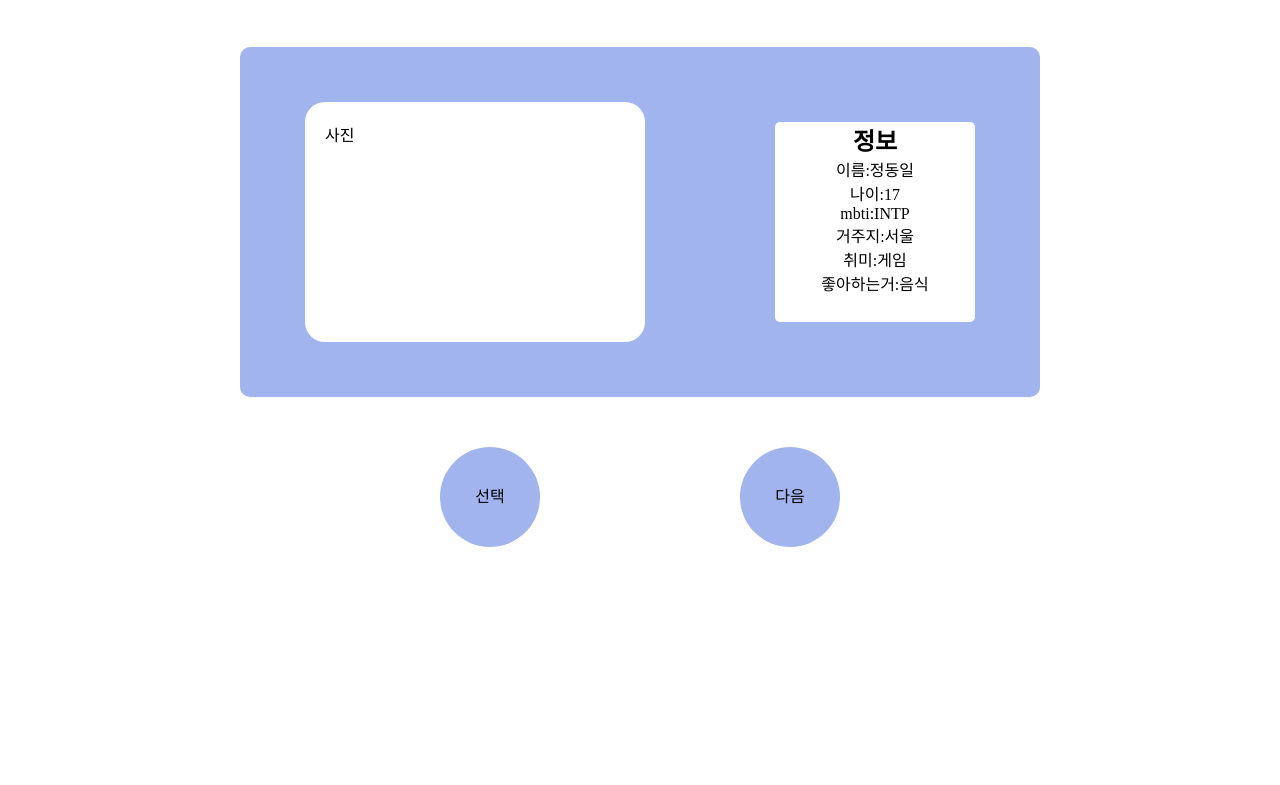
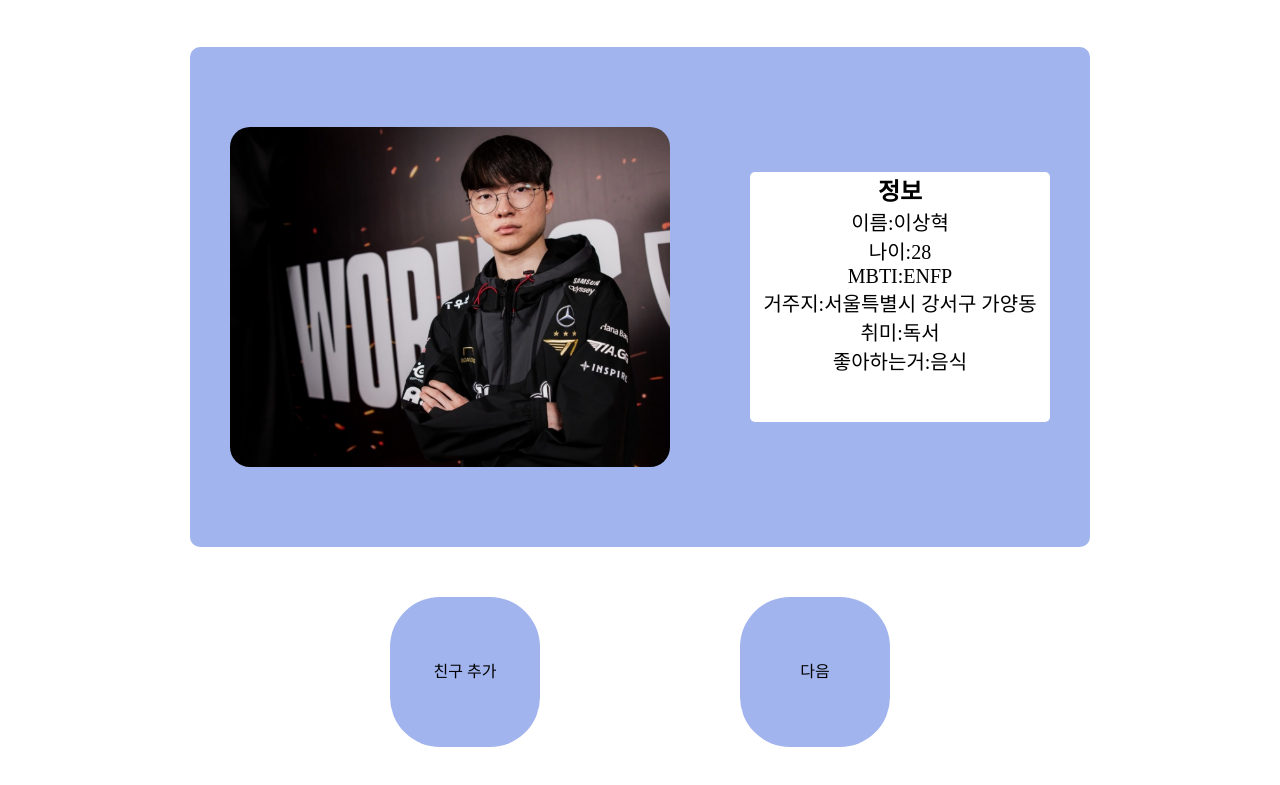
Before and after one commit to Marhs2/ss-project, a plain HTML site: page about/about.html in a window 1280 px wide. Shown: the part 49-834 px from the top of the page. Drawn offline with Linux system fonts and the light colour scheme.

Commit message:
수정 1

```diff
--- a/about/about.html
+++ b/about/about.html
@@ -14,7 +14,7 @@
                     <li><a href="../메인/g.html">메인</a></li>
                     <li><a href="../about/about.html">친구 찾기</a></li>
                     <li><a href="../shorts/shorts.html">쇼츠</a></li>
-                    <li><a href="#" class="prof">프르필</a></li>
+                    <li><a href="#" >프르필</a></li>
                 </ul>
             </nav>
     </header>
@@ -23,22 +23,22 @@
     <main>
         <section>
             <article class="main">
-                <div>사진</div>
+                <div class="prof"></div>
                 <article class="about">
                     <ul>
                         <h2>정보</h2>
-                        <li>이름:정동일</li>
-                        <li>나이:17</li>
-                        <li>mbti:INTP</li>
-                        <li>거주지:서울</li>
-                        <li>취미:게임</li>
+                        <li>이름:이상혁</li>
+                        <li>나이:28</li>
+                        <li>MBTI:ENFP</li>
+                        <li>거주지:서울특별시 강서구 가양동</li>
+                        <li>취미:독서</li>
                         <li>좋아하는거:음식</li>
                     </ul>
                 </article>
             </article>
 
             <article class="select">
-                <a>선택</a>
+                <a>친구 추가</a>
                 <a>다음</a>
             </article>
         </section>
--- a/about/style.css
+++ b/about/style.css
@@ -31,14 +31,14 @@ header{
 
 
 .prof{
+    background-image: url(../images/faker-2023.jpg);
+    background-size: cover;
 }
-
-
 
 .main{
     background-color: #A1B4ED;
-    height: 350px;
-    width: 800px;
+    height: 500px;
+    width: 900px;
     margin: 50px auto;
     border-radius: 10px;
     display: flex;
@@ -49,32 +49,35 @@ header{
 
 .main div{
     background-color: rgb(255, 255, 255);
-    width: 300px;
-    height: 200px;
+    width: 400px;
+    height: 300px;
     border-radius: 20px;
     padding: 20px;
 }
 
 .about{
     background-color: white;
-    width: 200px;
-    height: 200px;
+    width: 300px;
+    height: 250px;
     border-radius: 5px;
     text-align: center;
 }
 
+.about ul li{
+    font-size: 20px;
+}
 .select{
     display: flex;
     justify-content: center;
 }
 
 .select a{
-    width: 100px;
-    height: 100px;
+    width: 150px;
+    height: 150px;
     background-color: #A1B4ED;
     margin: auto 100px;
     text-align: center;
-    line-height: 100px;
+    line-height: 150px;
     border-radius: 50px;
     cursor: pointer;
 }
--- a/shorts/shorts.css
+++ b/shorts/shorts.css
@@ -38,13 +38,13 @@ header{
     display: flex;
     margin: 0 auto;
     align-items: center;
-
     margin-top: 10px;
 }
+
 .main .video {
     background-color: #A9A9F5;
     margin-right: 10px;
-    height: 700px;
+    height: 800px;
     width: 450px;
     border-radius: 5px;
 
```
Also changed, not shown: images/faker-2023.jpg (added).
